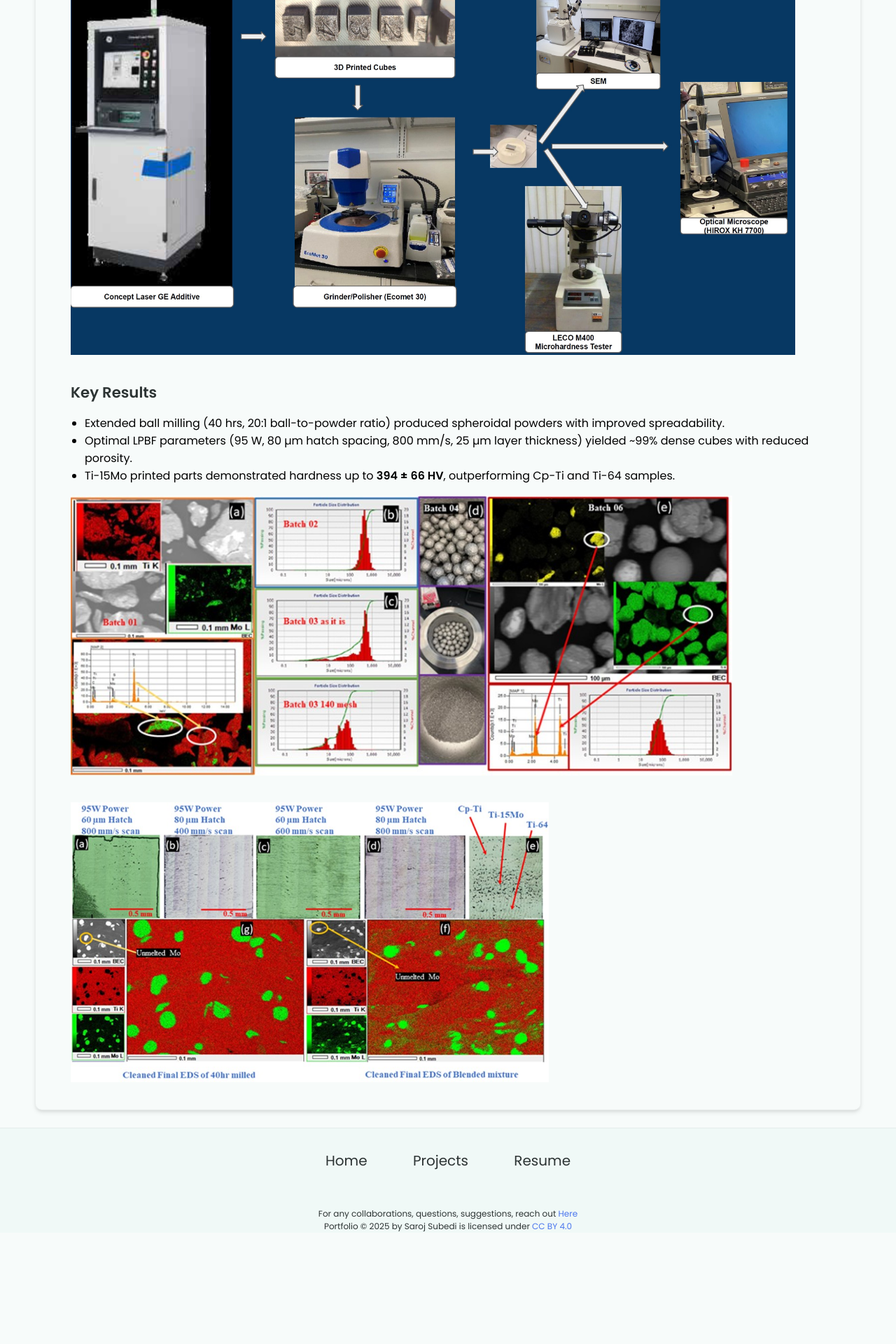
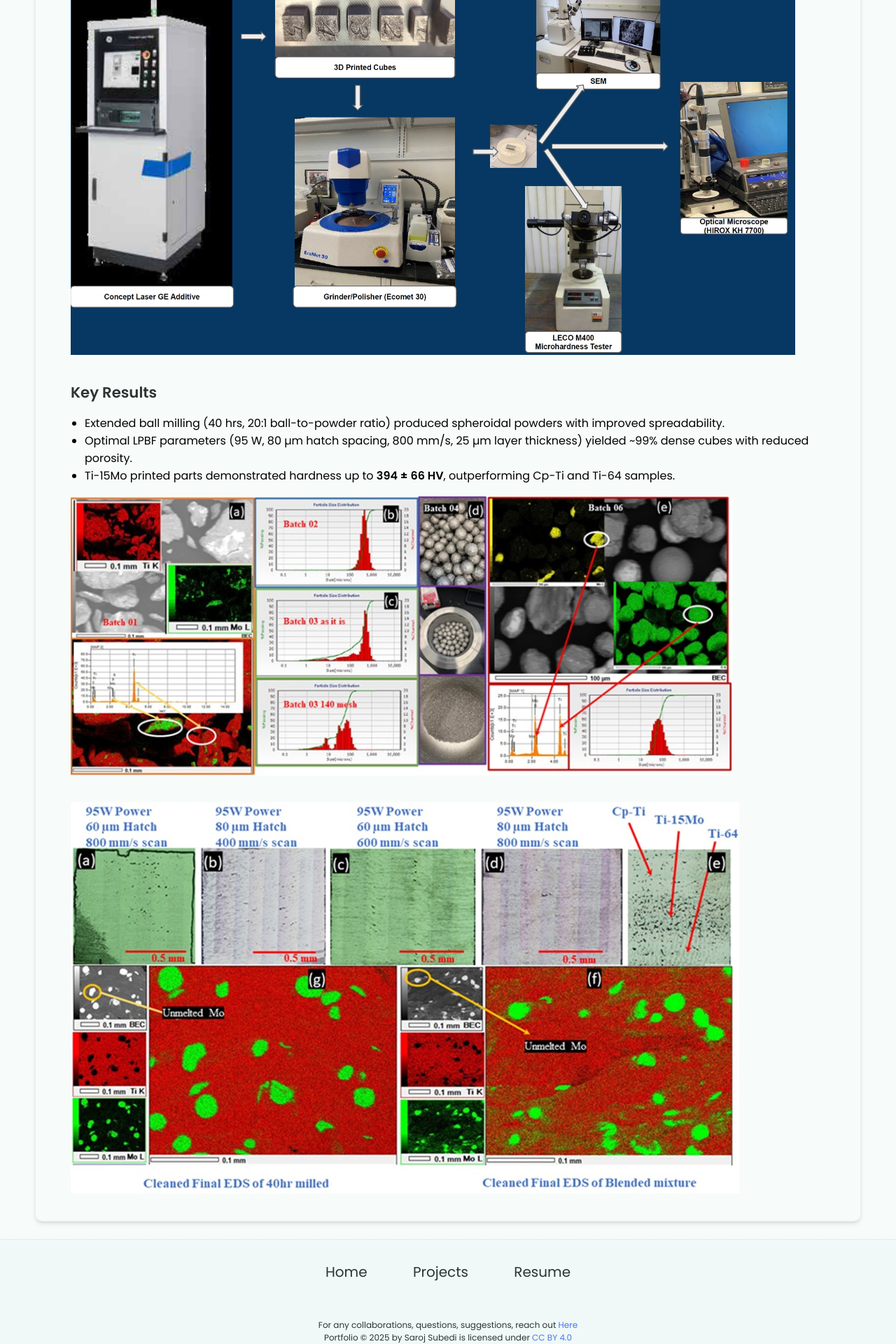
Before and after one commit to subedi-saroj/subedi-saroj.github.io, a Jekyll site: the page built from _projects/03_metalAM/index.md, in a window 1280 px wide. Shown: the part 1318-3238 px from the top of the page at 70% size. Built offline with Jekyll 4.4.1, drawn with Linux system fonts in a browser that asks for light colours; before the commit the page ends 3079 px from its top, so only the background shows below that.

Commit message:
Adjust height of figure3 in index.md
Updated image gallery height for figure3.

```diff
--- a/_projects/03_metalAM/index.md
+++ b/_projects/03_metalAM/index.md
@@ -28,4 +28,4 @@ main-image: /expfig.jpg
 - Optimal LPBF parameters (95 W, 80 µm hatch spacing, 800 mm/s, 25 µm layer thickness) yielded ~99% dense cubes with reduced porosity.
 - Ti-15Mo printed parts demonstrated hardness up to **394 ± 66 HV**, outperforming Cp-Ti and Ti-64 samples.
 {% include image-gallery.html images="figure2.jpg" height="400" %} <br>
-{% include image-gallery.html images="figure3.jpg" height="400" %} <br>
+{% include image-gallery.html images="figure3.jpg" height="600" %} <br>
```
